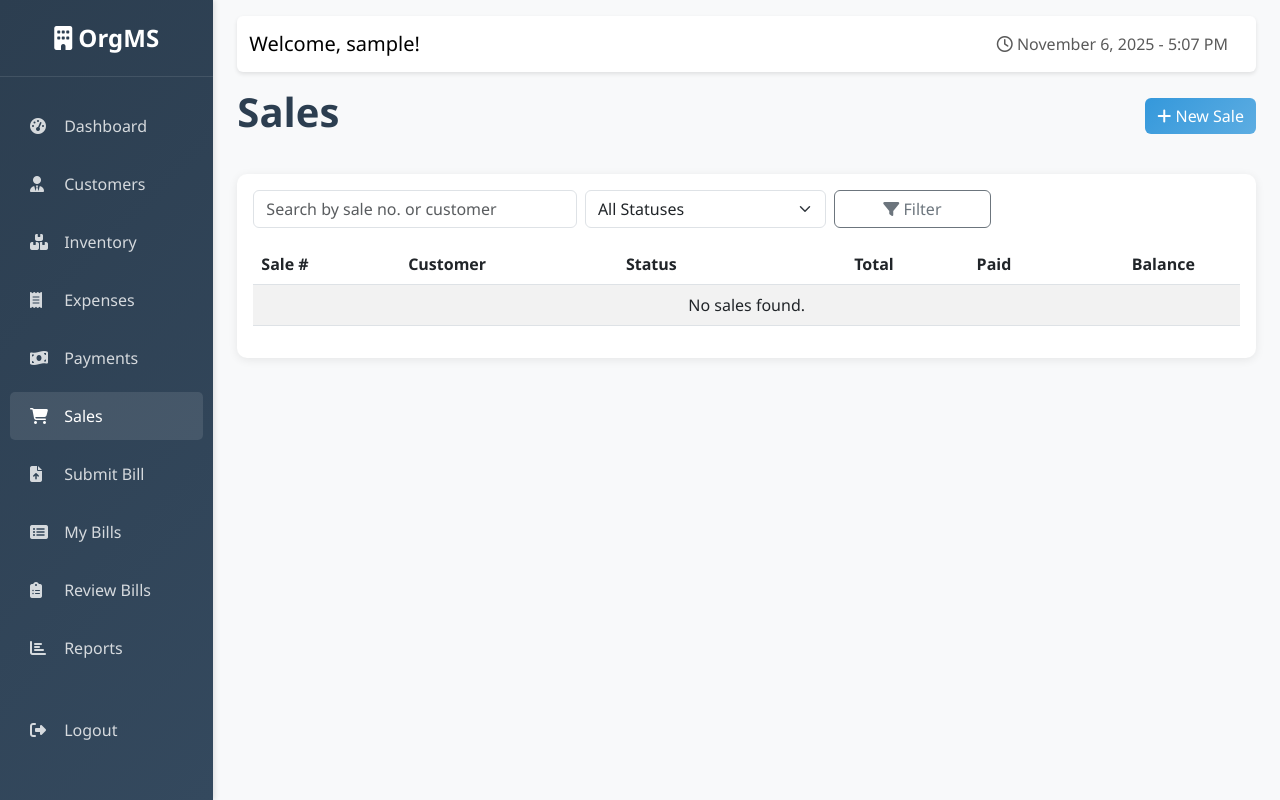
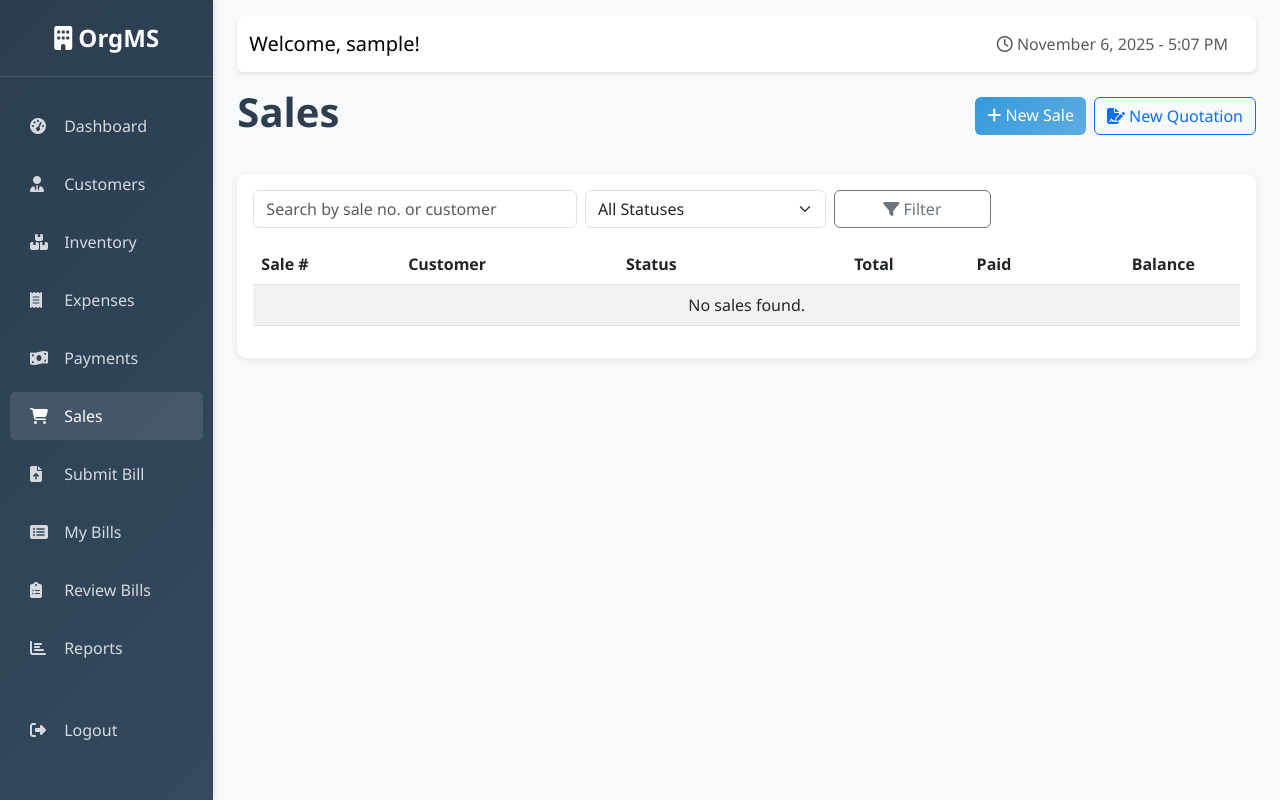
Before and after one commit to Emarat/org-management, a Django app: page /sales/ in a window 1280 px wide. Run offline with Django 4.2, Linux system fonts and the light colour scheme; the visitor is signed in with stand-in values (Sample User, id 1); data that the repository does not hold is empty.

Commit message:
Quotations: expose New Quotation button and add Quotation status filter on Sales list

```diff
--- a/templates/core/sale_list.html
+++ b/templates/core/sale_list.html
@@ -3,9 +3,12 @@
 {% block content %}
 <div class="content-header d-flex justify-content-between align-items-center">
   <h1>Sales</h1>
-  {% if user.is_superuser or perms.core.add_sale %}
-    <a href="{% url 'sale_create' %}" class="btn btn-primary"><i class="fas fa-plus"></i> New Sale</a>
-  {% endif %}
+  <div class="d-flex gap-2">
+    {% if user.is_superuser or perms.core.add_sale %}
+      <a href="{% url 'sale_create' %}" class="btn btn-primary"><i class="fas fa-plus"></i> New Sale</a>
+      <a href="{% url 'sale_quote_create' %}" class="btn btn-outline-primary"><i class="fas fa-file-signature"></i> New Quotation</a>
+    {% endif %}
+  </div>
 </div>
 
 <div class="card">
@@ -17,6 +20,7 @@
       <div class="col-md-3">
         <select name="status" class="form-select">
           <option value="">All Statuses</option>
+          <option value="quote" {% if status == 'quote' %}selected{% endif %}>Quotation</option>
           <option value="draft" {% if status == 'draft' %}selected{% endif %}>Draft</option>
           <option value="finalized" {% if status == 'finalized' %}selected{% endif %}>Finalized</option>
           <option value="cancelled" {% if status == 'cancelled' %}selected{% endif %}>Cancelled</option>
```
